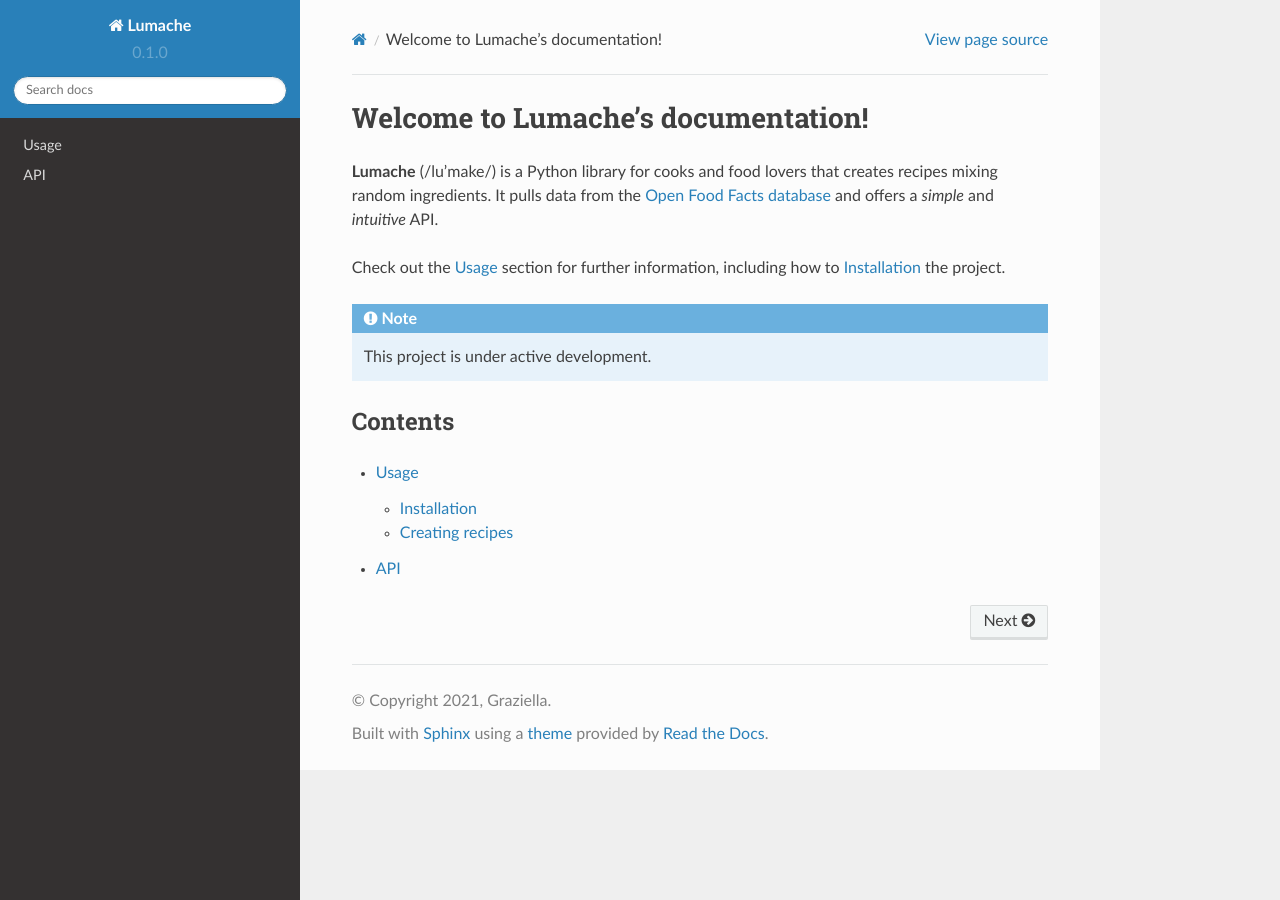
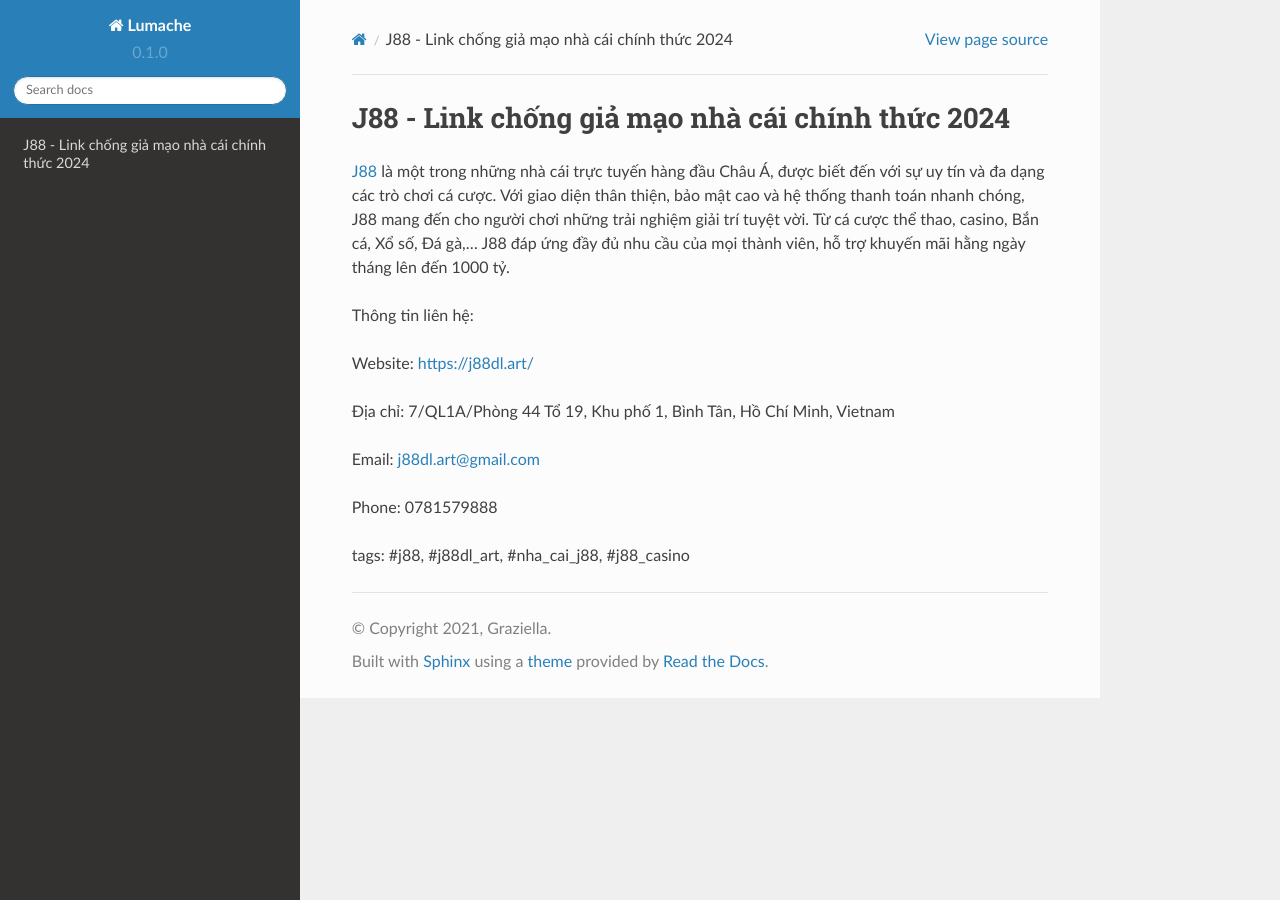
Before and after one commit to vqtranquocthuan424/j88dlart, a Sphinx documentation site: the page built from docs/source/index.rst, in a window 1280 px wide. Built offline with Sphinx 7.4.7 and the Read the Docs theme 2.0.0, drawn with Linux system fonts in a browser that asks for light colours.

Commit message:
Update index.rst

```diff
--- a/docs/source/index.rst
+++ b/docs/source/index.rst
@@ -1,22 +1,16 @@
-Welcome to Lumache's documentation!
+J88 - Link chống giả mạo nhà cái chính thức 2024
 ===================================
 
-**Lumache** (/lu'make/) is a Python library for cooks and food lovers
-that creates recipes mixing random ingredients.
-It pulls data from the `Open Food Facts database <https://world.openfoodfacts.org/>`_
-and offers a *simple* and *intuitive* API.
+`J88 <https://j88dl.art/>`_ là một trong những nhà cái trực tuyến hàng đầu Châu Á, được biết đến với sự uy tín và đa dạng các trò chơi cá cược. Với giao diện thân thiện, bảo mật cao và hệ thống thanh toán nhanh chóng, J88 mang đến cho người chơi những trải nghiệm giải trí tuyệt vời. Từ cá cược thể thao, casino, Bắn cá, Xổ số, Đá gà,...  J88 đáp ứng đầy đủ nhu cầu của mọi thành viên, hỗ trợ khuyến mãi hằng ngày tháng lên đến 1000 tỷ.
 
-Check out the :doc:`usage` section for further information, including
-how to :ref:`installation` the project.
+Thông tin liên hệ:
 
-.. note::
+Website: https://j88dl.art/
 
-   This project is under active development.
+Địa chỉ: 7/QL1A/Phòng 44 Tổ 19, Khu phố 1, Bình Tân, Hồ Chí Minh, Vietnam
 
-Contents
---------
+Email: j88dl.art@gmail.com
 
-.. toctree::
+Phone: 0781579888
 
-   usage
-   api
+tags: #j88, #j88dl_art, #nha_cai_j88, #j88_casino
```
